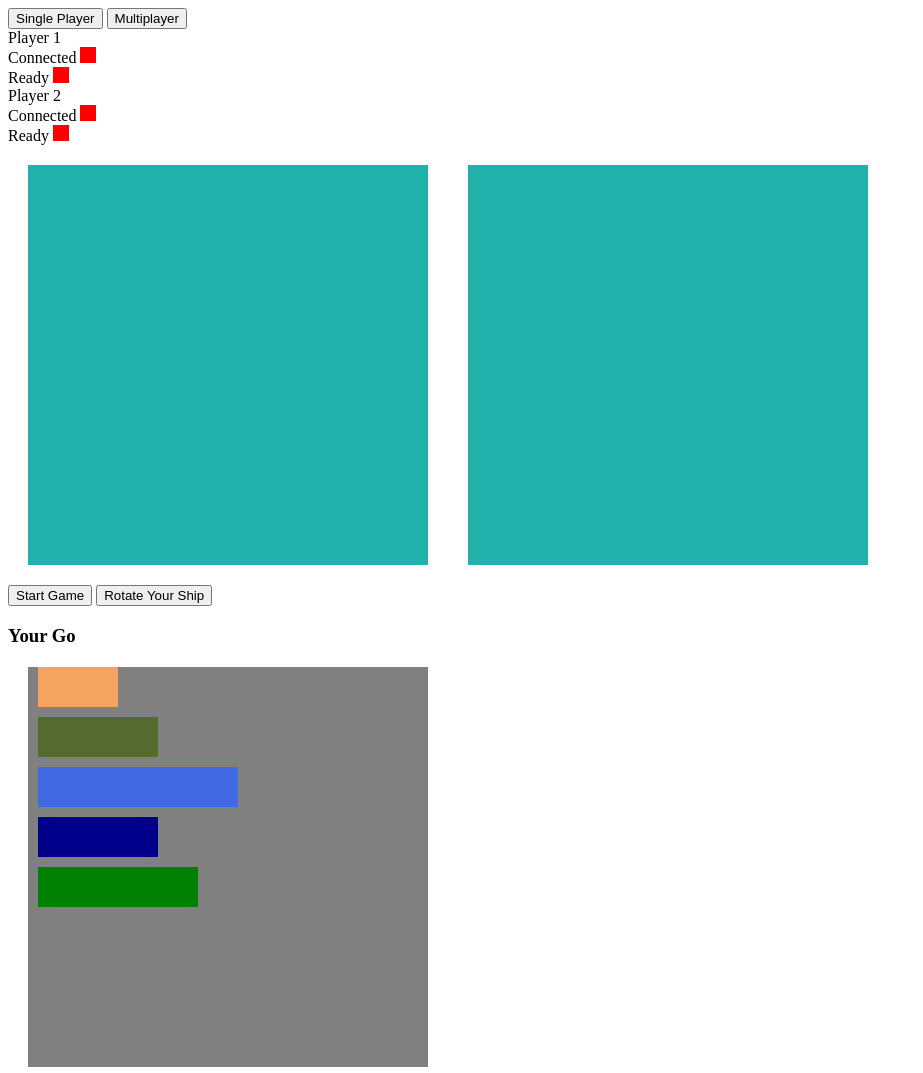
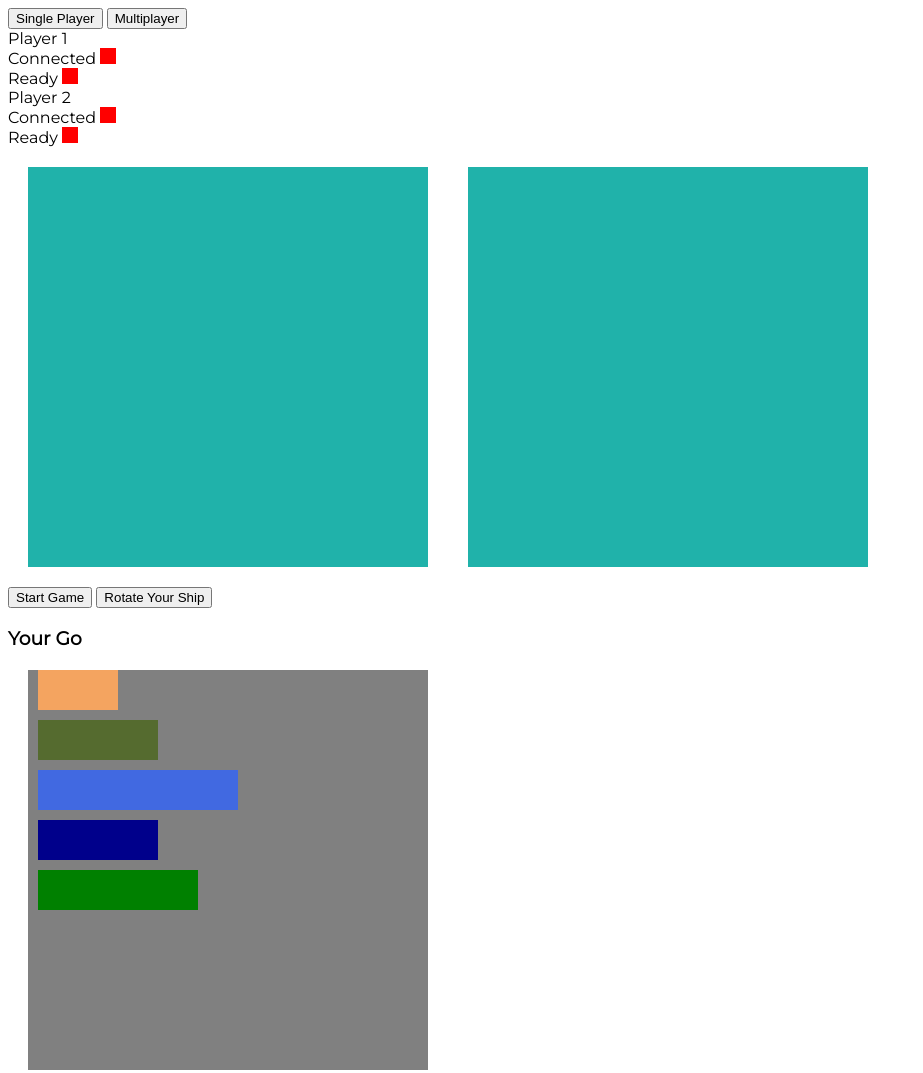
Before and after one commit to codelucid/Battleship, a website: page public/index.html in a window 1280 px wide. Shown: the whole page, without its empty margins (0-923 px from the left). Drawn offline with nearby package versions, Linux system fonts and the light colour scheme.

Commit message:
added body fonts

```diff
--- a/public/style.css
+++ b/public/style.css
@@ -1,3 +1,7 @@
+body {
+    font-family: 'Montserrat', sans-serif;
+}
+
 .container {
     display: flex;
 }
```
